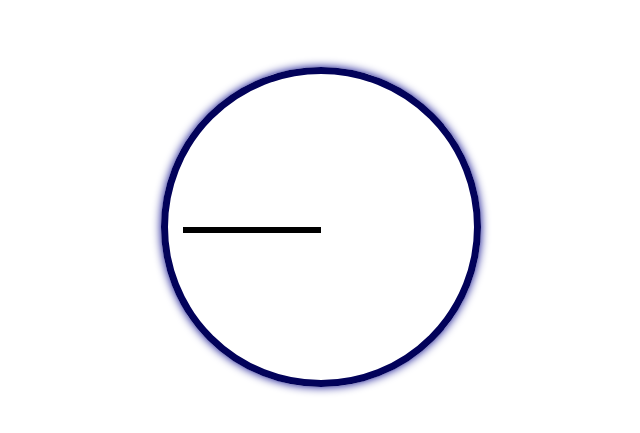
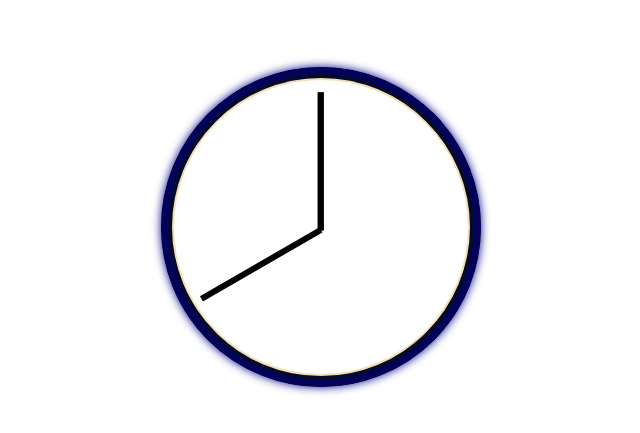
Before and after one commit to WaldekAdams/Clock--CSS-JS, a plain HTML site: page index.html in a window 1280 px wide. Shown: the part 173-606 px from the top of the page, without its empty margins (319-959 px from the left). Drawn offline with Linux system fonts and the light colour scheme.

Commit message:
modify style.css, add function 'getSecond' in main.js

```diff
--- a/main.js
+++ b/main.js
@@ -0,0 +1,15 @@
+const handSecond = document.querySelector('div.second');
+const handMinutes = document.querySelector('div.minutes');
+const handHour = document.querySelector('div.hour');
+
+const nowTime = new Date();
+
+
+function getSeconds() {
+    const nowTime = new Date();
+    seconds = nowTime.getSeconds();
+    secDeg = ((seconds / 60) * 360) + 90
+    console.log(seconds);
+    handMinutes.style.transform = `rotate(${secDeg}deg)`
+}
+setInterval(getSeconds, 1000)
--- a/style.css/style.css
+++ b/style.css/style.css
@@ -16,7 +16,9 @@ div.circle {
     top: 50%;
     left: 50%;
     transform: translate(-50%, -50%);
-    box-shadow: 0px 0px 10px darkblue;
+    box-shadow: 0px 0px 10px darkblue,
+        inset 0 0 0 11px rgb(4, 10, 43),
+        inset 0 0 0 13px wheat;
     border-radius: 50%;
 
 }
@@ -27,7 +29,6 @@ div.circle div.clock {
     height: 100%;
     border: 7px solid rgb(2, 2, 90);
     border-radius: 50%;
-
 }
 
 div.circle div.clock .hand {
@@ -37,4 +38,6 @@ div.circle div.clock .hand {
     width: 45%;
     height: 2%;
     background-color: black;
+    transform-origin: 100%;
+    transform: rotate(90deg);
 }
```
